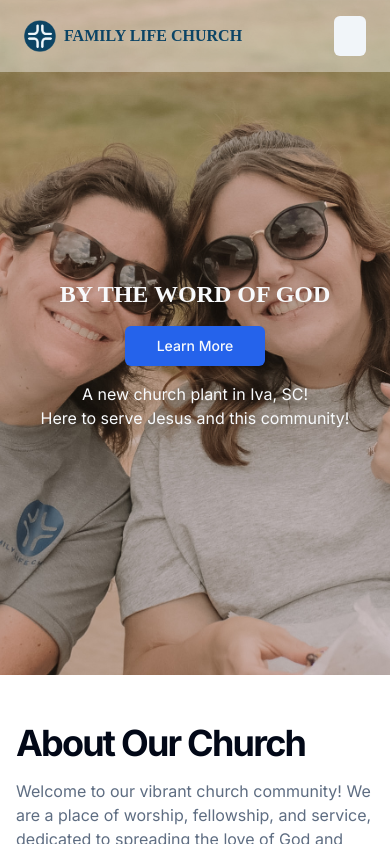
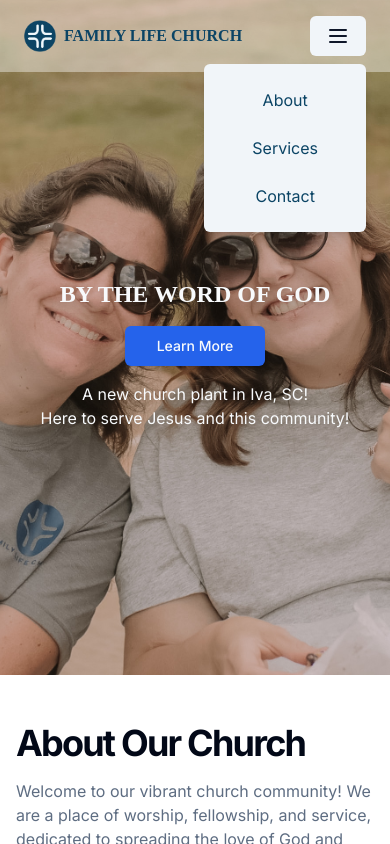
Before and after one commit to aberry520/family-life, a Next.js app: page / in a window 390 px wide. Both pictures are taken after a click on the button "Toggle menu". Shown: the top 844 px of the page. Built offline with nearby package versions, Linux system fonts and the light colour scheme; a web font is replaced by a local one.

Commit message:
dropdown menu

```diff
--- a/src/components/header.tsx
+++ b/src/components/header.tsx
@@ -1,7 +1,17 @@
 import Link from "next/link";
 import { Button } from "@/components/ui/button";
+import { MenuIcon } from "lucide-react";
+import { use, useEffect, useState } from "react";
+import { time } from "console";
 export default function Header() {
+  const [menuOpen, setMenuOpen] = useState(false);
+  useEffect(() => {
+    setTimeout(() => {
+      setMenuOpen(false);
+    }, 10000);
+  }, [menuOpen === true]);
   return (
+    <>
       <header
         className="py-4 px-6 flex items-center justify-between w-screen"
         style={{ color: "#0b4465", backgroundColor: "rgba(255, 255, 255, 0.4)", position: "absolute" }}>
@@ -22,30 +32,60 @@ export default function Header() {
         </Link>
         <nav className="hidden md:flex items-center gap-6">
           <Link
-          href="#"
+            href="#about"
             className="hover:underline underline-offset-4"
             prefetch={false}>
             About
           </Link>
           <Link
-          href="#"
+            href="#events"
             className="hover:underline underline-offset-4"
             prefetch={false}>
             Services
           </Link>
           <Link
-          href="#"
+            href="#contact"
             className="hover:underline underline-offset-4"
             prefetch={false}>
             Contact
           </Link>
         </nav>
         <Button
+          type="button"
+          onClick={() => setMenuOpen(!menuOpen)}
           variant="secondary"
           className="md:hidden">
-        {/* <MenuIcon className="h-6 w-6" /> */}
+          <MenuIcon className="h-6 w-6" />
           <span className="sr-only">Toggle menu</span>
         </Button>
       </header>
+      {menuOpen && (
+        <nav
+          className="absolute top-16 right-6 bg-secondary shadow-lg rounded-md px-12 py-6 flex flex-col gap-6 items-center"
+          style={{ color: "#0b4465" }}>
+          <Link
+            href="#about"
+            onClick={() => setMenuOpen(false)}
+            className="hover:underline underline-offset-4"
+            prefetch={false}>
+            About
+          </Link>
+          <Link
+            href="#events"
+            onClick={() => setMenuOpen(false)}
+            className="hover:underline underline-offset-4"
+            prefetch={false}>
+            Services
+          </Link>
+          <Link
+            href="#contact"
+            onClick={() => setMenuOpen(false)}
+            className="hover:underline underline-offset-4"
+            prefetch={false}>
+            Contact
+          </Link>
+        </nav>
+      )}
+    </>
   );
 }
```
Lines whose indentation alone changed are shown as unchanged.
